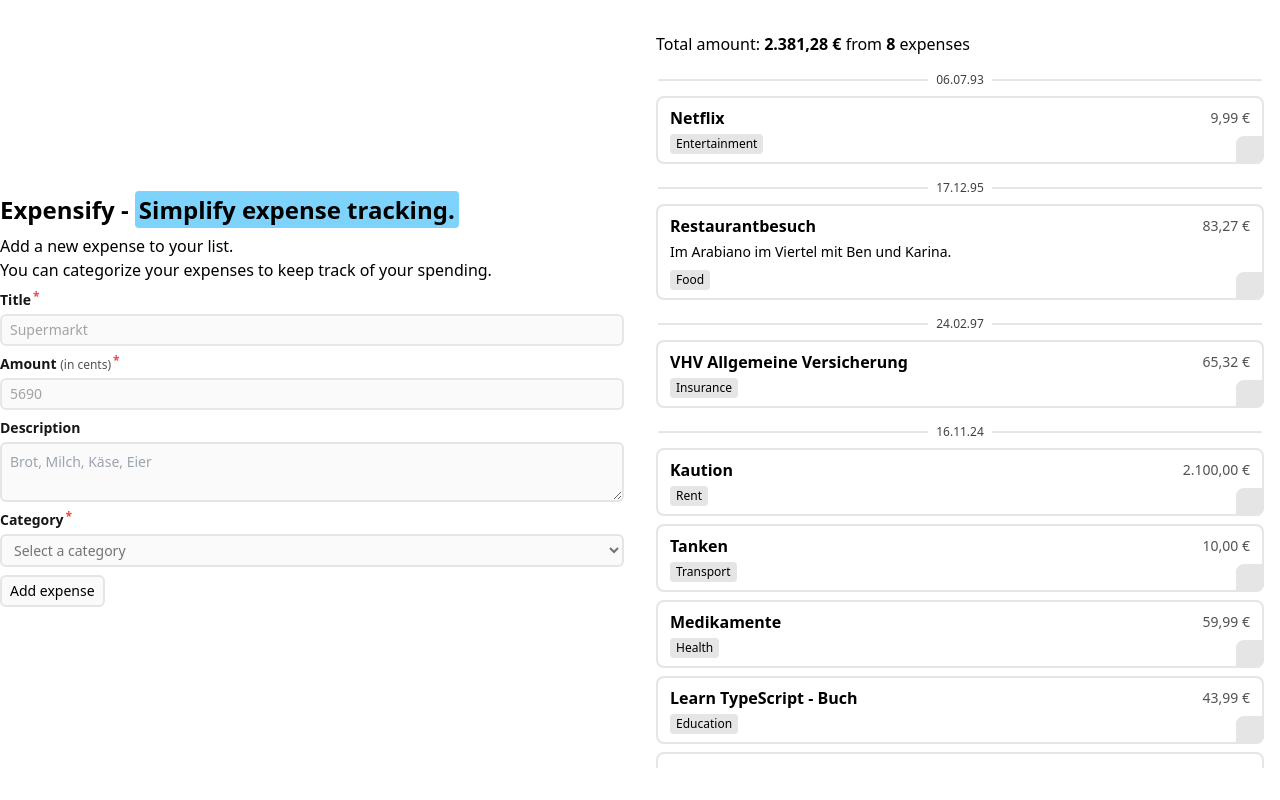
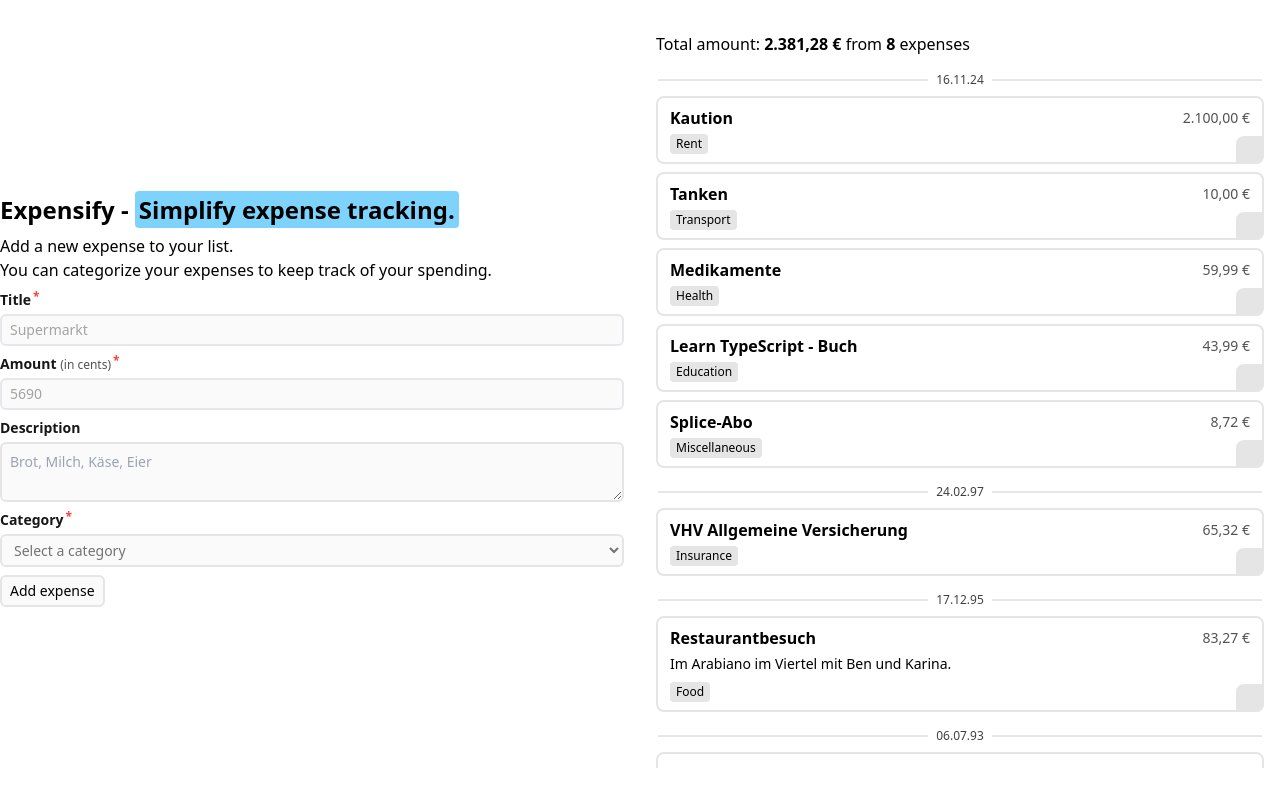
Before and after one commit to nikolailehbrink/expensify, a Vue app: page / in a window 1280 px wide. Built offline with nearby package versions, Linux system fonts and the light colour scheme; some icons are missing.

Commit message:
feat: show more recent expenses first

```diff
--- a/src/views/HomeView.vue
+++ b/src/views/HomeView.vue
@@ -87,8 +87,8 @@ const filteredExpenses = computed(() =>
   filteredCategory.value !== null
     ? expenses.value
         .filter((expense) => expense.category === filteredCategory.value)
-        .sort((a, b) => a.date.getTime() - b.date.getTime())
-    : expenses.value.sort((a, b) => a.date.getTime() - b.date.getTime()),
+        .sort((a, b) => b.date.getTime() - a.date.getTime())
+    : expenses.value.sort((a, b) => b.date.getTime() - a.date.getTime()),
 )
 
 const totalAmount = computed(() =>
@@ -129,7 +129,7 @@ function addExpense() {
     category: '',
   }
   nextTick(() => {
-    expenseListRef.value?.scrollTo({ top: expenseListRef.value?.scrollHeight, behavior: 'smooth' })
+    expenseListRef.value?.scrollTo({ top: 0, behavior: 'smooth' })
   })
 }
 </script>
```
